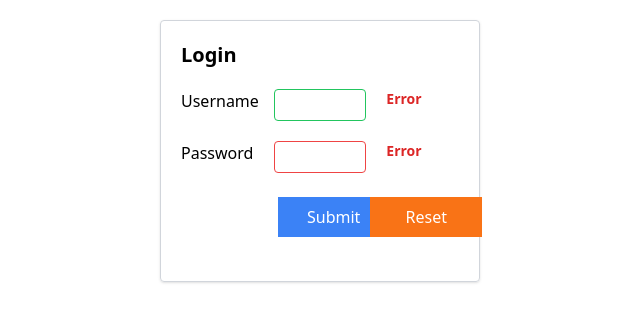
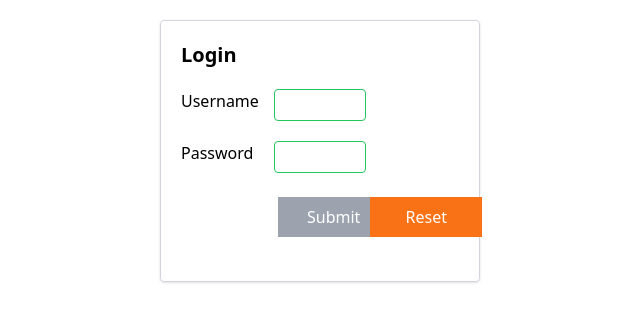
Before and after one commit to buddhika85/Mastering_Angular_Udemy, an Angular app: page / in a window 1280 px wide. Shown: the top 322 px of the page, without its empty margins (320-960 px from the left). Built offline with nearby package versions, Linux system fonts and the light colour scheme.

Commit message:
angular forms practise

```diff
--- a/src/app/reactive-typed-form-2/reactive-typed-form-2.component.html
+++ b/src/app/reactive-typed-form-2/reactive-typed-form-2.component.html
@@ -1,18 +1,48 @@
 <div class="main-div">
   <div class="content-div">
     <h3 class="heading">Login</h3>
-    <form>
+    <form [formGroup]="formGroup" (ngSubmit)="onSubmit()">
       <div class="form-div">
         <label>Username</label>
-        <input type="text" class="input-box" />
-        <div class="error-div">Error</div>
+        <input
+          type="text"
+          class="input-box"
+          formControlName="username"
+          [class.input-box-error]="
+            (username?.touched || username?.dirty) && username?.invalid
+          "
+        />
+        <div class="error-div">
+          @if((username?.touched || username?.dirty) && username?.invalid) { @if
+          (username?.errors?.['required']) {
+          <span>Required</span>
+          } @if (username?.errors?.['minlength']) {
+          <span>Min length of 2 needed</span>
+          } }
+        </div>
 
         <label>Password</label>
-        <input type="password" class="input-box-error" />
-        <div class="error-div">Error</div>
+        <input
+          type="password"
+          class="input-box"
+          formControlName="password"
+          [class.input-box-error]="
+            (password?.dirty || password?.touched) && password?.invalid
+          "
+        />
+        <div class="error-div">
+          @if ((password?.dirty || password?.touched) && password?.invalid) {
+          @if(password?.errors?.['required']) {
+          <span>Required</span>
+          } @if (password?.errors?.['minlength']) {
+          <span>min length of 5 needed</span>
+          } }
+        </div>
 
         <div></div>
-        <button type="submit" class="submit-btn">Submit</button>
+        <button type="submit" class="submit-btn" [disabled]="formGroup.invalid">
+          Submit
+        </button>
         <button type="reset" class="reset-btn">Reset</button>
       </div>
     </form>
--- a/src/app/reactive-typed-form-2/reactive-typed-form-2.component.ts
+++ b/src/app/reactive-typed-form-2/reactive-typed-form-2.component.ts
@@ -1,12 +1,56 @@
-import { Component } from '@angular/core';
+import { Component, inject, OnInit } from '@angular/core';
+import {
+  FormBuilder,
+  FormControl,
+  FormGroup,
+  ReactiveFormsModule,
+  Validators,
+} from '@angular/forms';
 
 @Component({
   selector: 'app-reactive-typed-form-2',
   standalone: true,
-  imports: [],
+  imports: [ReactiveFormsModule],
   templateUrl: './reactive-typed-form-2.component.html',
-  styleUrl: './reactive-typed-form-2.component.scss'
+  styleUrl: './reactive-typed-form-2.component.scss',
 })
-export class ReactiveTypedForm2Component {
+export class ReactiveTypedForm2Component implements OnInit {
+  loginDto: LoginDto = { username: '', password: '' };
+  formGroup!: FormGroup;
+  formBuilder: FormBuilder = inject(FormBuilder);
 
+  ngOnInit(): void {
+    this.formGroup = this.formBuilder.group({
+      username: new FormControl<string>(this.loginDto.username, [
+        Validators.required,
+        Validators.minLength(2),
+      ]),
+      password: new FormControl<string>(this.loginDto.password, [
+        Validators.required,
+        Validators.minLength(5),
+      ]),
+    });
+  }
+
+  get username() {
+    return this.formGroup.get('username');
+  }
+
+  get password() {
+    return this.formGroup.get('password');
+  }
+
+  onSubmit() {
+    if (this.formGroup.valid) {
+      console.log(this.formGroup.value);
+      return;
+    }
+
+    console.log('Invalid form inputs');
+  }
 }
+
+export interface LoginDto {
+  username: string;
+  password: string;
+}
```
